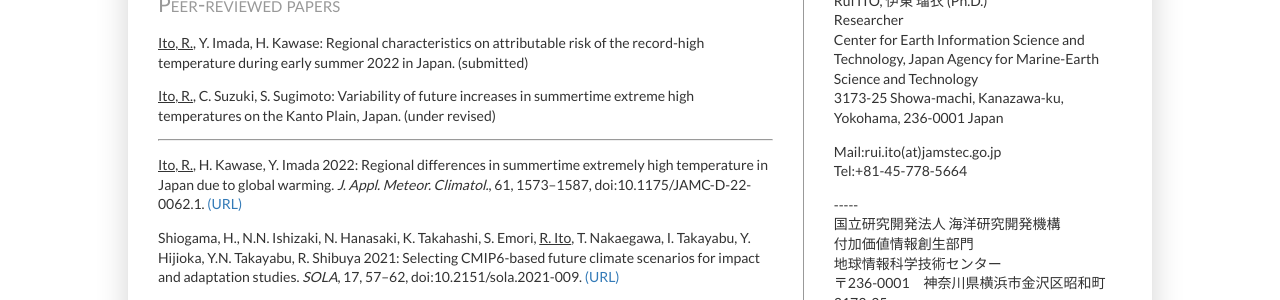
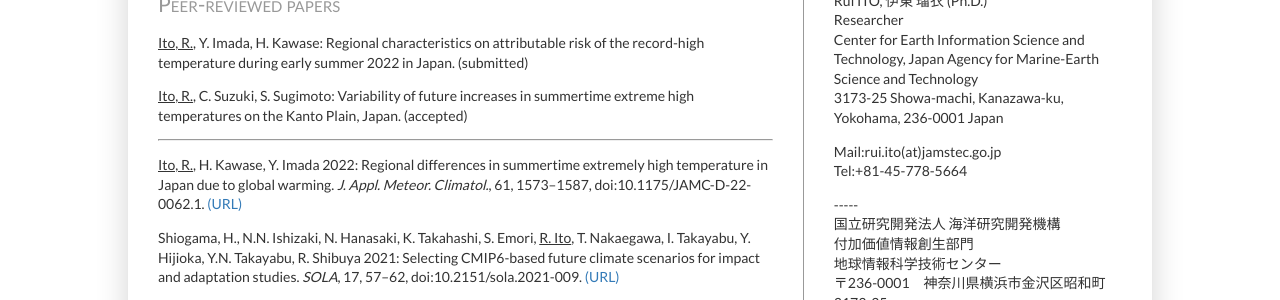
Before and after one commit to rui-climbiz/rui-climbiz.github.io, a Jekyll site: the page built from publications.html, in a window 1280 px wide and 900 px high. Shown: the part 153-453 px from the top of the window. Built offline with Jekyll 4.4.1, drawn with Linux system fonts in a browser that asks for light colours.

Commit message:
Update publications.html

```diff
--- a/publications.html
+++ b/publications.html
@@ -6,7 +6,7 @@
 <h1>Publications</h1>
 <h2>Peer-reviewed papers</h2>
 <p><u>Ito, R.</u>, Y. Imada, H. Kawase: Regional characteristics on attributable risk of the record-high temperature during early summer 2022 in Japan. (submitted) </p>
-<p><u>Ito, R.</u>, C. Suzuki, S. Sugimoto: Variability of future increases in summertime extreme high temperatures on the Kanto Plain, Japan. (under revised) </p>
+<p><u>Ito, R.</u>, C. Suzuki, S. Sugimoto: Variability of future increases in summertime extreme high temperatures on the Kanto Plain, Japan. (accepted) </p>
 <!-- <p><u>Ito, R.</u>, T. Satomura, T. Takemi: Idealized simulations of urban climate development in various geographic settings using a regional meteorological model. (in prep.)</p> -->
 <hr>
 <p><u>Ito, R.</u>, H. Kawase, Y. Imada 2022: Regional differences in summertime extremely high temperature in Japan due to global warming. <i>J. Appl. Meteor. Climatol.</i>, 61, 1573–1587, doi:10.1175/JAMC-D-22-0062.1. <a href="https://doi.org/10.1175/JAMC-D-22-0062.1">(URL)</a></p>
```
